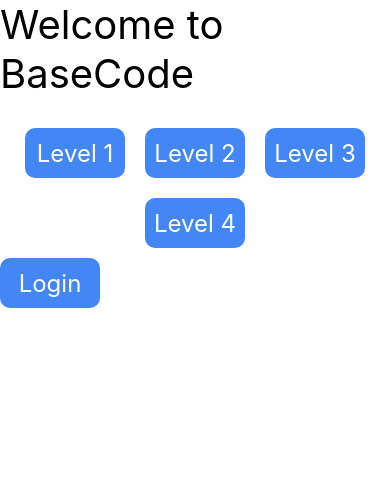
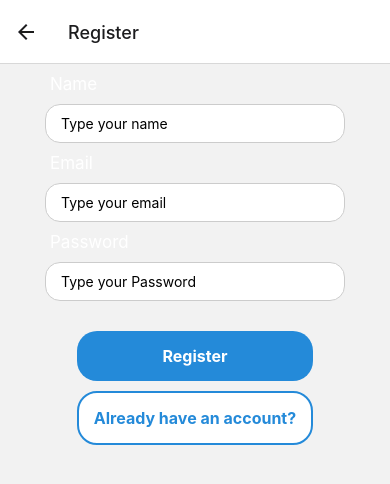
Before and after one commit to BasileDonnay/ProjetMobileII, a React Native app: screen /Register in a window 390 px wide. Shown: the top 484 px of the page. Built offline with nearby package versions, Linux system fonts and the light colour scheme; no server answers.

Commit message:
added login button to header

```diff
--- a/App.js
+++ b/App.js
@@ -1,10 +1,12 @@
 import React from 'react';
 import { NavigationContainer } from '@react-navigation/native';
 import { createStackNavigator } from '@react-navigation/stack';
+import CustomButton from './components/CustomButton';
 
 import HomeScreen from './pages/HomeScreen'; // Import HomeScreen component
 import LevelScreen from './pages/LevelScreen'; // Import Level component
 import LoginScreen from './pages/LoginScreen';
+import RegisterScreen from './pages/RegisterScreen';
 
 const Stack = createStackNavigator();
 
@@ -12,9 +14,30 @@ export default function App() {
   return (
     <NavigationContainer>
       <Stack.Navigator initialRouteName="Home">
-        <Stack.Screen name="Home" component={HomeScreen} options={{ headerShown: false }} />
+        <Stack.Screen
+          name="Home"
+          component={HomeScreen}
+          options={({route, navigation}) => ({
+            title: false,
+            headerTitle: false,
+            headerBackTitleVisible: false,
+            headerTransparent: true,
+            headerShadowVisible: false,
+            headerRight: () => (
+              <CustomButton
+              title={`Login`}
+              color='#8ceb34'
+              height={50}
+              width={100}
+              onPress={() => navigation.navigate('Login')}
+            />
+            ),
+        })}
+        />
+
         <Stack.Screen name="Level" component={LevelScreen} />
         <Stack.Screen name="Login" component={LoginScreen} />
+        <Stack.Screen name="Register" component={RegisterScreen} />
       </Stack.Navigator>
     </NavigationContainer>
   );
--- a/pages/HomeScreen.js
+++ b/pages/HomeScreen.js
@@ -1,18 +1,31 @@
 import React from 'react';
+import { useEffect, useState } from 'react';
 import { View, Text, ScrollView } from 'react-native';
 import { useNavigation } from '@react-navigation/native';
 import {styles} from '../styles/Styles'; // Import the styles
 import CustomButton from '../components/CustomButton';
-//import LoginButton from '../components/LoginButton';
+import { auth } from '../firebase';
 
 function HomeScreen() {
   const navigation = useNavigation();
+  const [username, setUsername] = useState('');
+
+   useEffect(() => {
+    auth.onAuthStateChanged((user) => {
+      if (user) {
+        setUsername(user.displayName || user.email);
+      } else {
+        setUsername('');
+      }
+    });
+  }, []);
 
   const levels = Array.from({ length: 4 }, (_, index) => index + 1);
 
   return (
     <View style={styles.container}>
       <Text style={styles.header}>Welcome to BaseCode</Text>
+      <Text>Hello, {username}!</Text>
       <ScrollView style={styles.scrollView}>
         <View style={styles.row}>
           {levels.map((level) => (
@@ -27,15 +40,7 @@ function HomeScreen() {
             </View>
           ))}
         </View>
-        <CustomButton
-          title={`Login`}
-          color='#4287f5'
-          height={50}
-          width={100}
-          onPress={() => navigation.navigate('Login')}
-        />
       </ScrollView>
-      {/* <LoginButton style={styles.loginButton} /> */}
     </View>
   );
 }
--- a/pages/LoginScreen.js
+++ b/pages/LoginScreen.js
@@ -4,12 +4,12 @@ import {
     KeyboardAvoidingView,
     Platform,
     ScrollView,
-    StyleSheet,
     Text,
     TextInput,
     TouchableOpacity,
     View,
 } from 'react-native';
+import { styles } from '../styles/Styles'; // Import the styles
 import { useNavigation } from '@react-navigation/core';
 import { auth } from '../firebase';
 
@@ -20,7 +20,6 @@ const LoginScreen = () => {
   const [password, setPassword] = useState('');
   const [error, setError] = useState('');
   const [loading, setLoading] = useState(false);
-    const [rememberMe, setRememberMe] = useState(false);
   const navigation = useNavigation();
 
   const handleLogin = () => {
@@ -30,7 +29,7 @@ const LoginScreen = () => {
         const user = userCredentials.user;
         setLoading(false);
 
-                navigation.navigate('Login', {screen: 'HomeScreen'});
+        navigation.navigate(`Home`)
       })
       .catch(error => {
         setError('E-mail address or password not correct');
@@ -45,8 +44,6 @@ const LoginScreen = () => {
         behavior="padding"
         keyboardVerticalOffset={Platform.OS === 'ios' ? 40 : 0}
       >
-                    <Text style={styles.title}>Multi Game Mobile</Text>
-
         <View style={styles.inputContainer}>
           <Text style={styles.inputLabel}>Email</Text>
           <TextInput
@@ -65,21 +62,7 @@ const LoginScreen = () => {
               style={[styles.input, styles.passwordInput]}
               secureTextEntry={!showPassword}
             />
-                            <TouchableOpacity
-                                style={styles.toggleIconContainer}
-                                onPress={() => setShowPassword(!showPassword)}
-                            >
-                            </TouchableOpacity>
             </View>
-
-                        <Text style={[styles.inputLabel, { marginLeft: 10 }]}>
-                            <TouchableOpacity onPress={() => setRememberMe(!rememberMe)}>
-                                <View style={styles.checkboxContainer}>
-                                    {rememberMe && <View style={styles.checkbox} />}
-                                </View>
-                            </TouchableOpacity>
-                            {' '} Remember Me
-                        </Text>
         </View>
 
         {error ? <Text style={styles.errorText}>{error}</Text> : null}
@@ -104,117 +87,4 @@ const LoginScreen = () => {
   );
 };
 
-const styles = StyleSheet.create({
-    passwordInputContainer: {
-        flexDirection: 'row',
-        alignItems: 'center',
-        position: 'relative', // Added for proper positioning of the eye icon
-    },
-    passwordInput: {
-        flex: 1,
-    },
-    toggleIconContainer: {
-        position: 'absolute',
-        right: 10, // Adjust the value based on your preference
-    },
-    checkboxContainer: {
-        width: 17,
-        height: 17,
-        borderWidth: 1,
-        borderColor: 'white',
-        borderRadius: 3,
-        justifyContent: 'center',
-        alignItems: 'center',
-    },
-    checkbox: {
-        width: 8,
-        height: 8,
-        backgroundColor: 'white',
-        borderRadius: 2,
-    },
-    backgroundImage: {
-        flex: 1,
-        resizeMode: 'cover',
-        justifyContent: 'center',
-    },
-    scrollViewContent: {
-        flexGrow: 1,
-        justifyContent: 'center',
-        alignItems: 'center',
-    },
-    container: {
-        flex: 1,
-        justifyContent: 'center',
-        alignItems: 'center',
-    },
-    title: {
-        fontSize: 36, // Augmentez la taille du texte
-        fontWeight: 'bold',
-        marginBottom: 20,
-        color: '#fff', // Couleur du texte
-        textShadowColor: '#000',
-        textShadowOffset: { width: 2, height: 2 },
-        textShadowRadius: 5,
-        marginTop:70,
-    },
-    inputContainer: {
-        width: 300,
-        alignItems: 'flex-start', // Alignez les éléments à gauche
-    },
-    inputLabel: {
-        marginLeft: 5, // Ajoutez une marge à gauche pour déplacer le inputContainer vers la droite
-        paddingTop: 10,
-        color: 'white',
-        fontSize: 17,
-        marginBottom: 5,
-    },
-    input: {
-        backgroundColor: '#fff',
-        paddingHorizontal: 15,
-        paddingVertical: 10,
-        borderRadius: 15,
-        marginTop: 5,
-        borderWidth: 1,
-        borderColor: '#ccc',
-        width: '100%',
-
-
-    },
-    buttonContainer: {
-        width: 220,
-        justifyContent: 'center',
-        alignItems: 'center',
-        marginTop: 40,
-    },
-    button: {
-        backgroundColor: '#248ad9',
-        width: '100%',
-        padding: 15,
-        borderRadius: 20,
-        alignItems: 'center',
-        marginTop: 20,
-    },
-    buttonOutline: {
-        backgroundColor: '#fff',
-        borderColor: '#248ad9',
-        borderWidth: 2,
-        borderRadius: 20,
-        marginTop: 10,
-    },
-    buttonText: {
-        color: 'white',
-        fontWeight: '700',
-        fontSize: 16,
-    },
-    buttonOutlineText: {
-        color: '#248ad9',
-        fontWeight: '700',
-        fontSize: 16,
-    },
-    errorText: {
-        color: 'red',
-        marginTop: 10,
-    },
-});
-
 export default LoginScreen;
--- /dev/null
+++ b/pages/RegisterScreen.js
@@ -0,0 +1,97 @@
+import React, { useState } from 'react';
+import {
+  ActivityIndicator,
+  KeyboardAvoidingView,
+  Platform,
+  ScrollView,
+  Text,
+  TextInput,
+  TouchableOpacity,
+  View,
+} from 'react-native';
+import { styles } from '../styles/Styles'; // Import the styles
+import { auth } from '../firebase';
+import { useNavigation } from '@react-navigation/core';
+
+const RegisterScreen = () => {
+  const [name, setName] = useState('');
+  const [email, setEmail] = useState('');
+  const [password, setPassword] = useState('');
+  const [error, setError] = useState('');
+  const [loading, setLoading] = useState(false);
+  const navigation = useNavigation();
+
+  const handleRegister = () => {
+    setLoading(true);
+    auth.createUserWithEmailAndPassword(email, password)
+      .then(userCredentials => {
+        const user = userCredentials.user;
+        // Update user profile with name
+        user.updateProfile({
+          displayName: name,
+        });
+
+        setLoading(false);
+        navigation.navigate('Home');
+      })
+      .catch(error => {
+        setError(error.message);
+        setLoading(false);
+      });
+  };
+
+  return (
+    <ScrollView contentContainerStyle={styles.scrollViewContent}>
+      <KeyboardAvoidingView
+        style={styles.container}
+        behavior="padding"
+        keyboardVerticalOffset={Platform.OS === 'ios' ? 40 : 0}
+      >
+        <View style={styles.inputContainer}>
+          <Text style={styles.inputLabel}>Name</Text>
+          <TextInput
+            placeholder="Type your name"
+            value={name}
+            onChangeText={(text) => setName(text)}
+            style={styles.input}
+          />
+          <Text style={styles.inputLabel}>Email</Text>
+          <TextInput
+            placeholder="Type your email"
+            value={email}
+            onChangeText={(text) => setEmail(text)}
+            style={styles.input}
+          />
+          <Text style={styles.inputLabel}>Password</Text>
+          <TextInput
+            placeholder="Type your Password"
+            value={password}
+            onChangeText={(text) => setPassword(text)}
+            style={styles.input}
+            secureTextEntry
+          />
+        </View>
+
+        {error ? <Text style={styles.errorText}>{error}</Text> : null}
+
+        <View style={styles.buttonContainer}>
+          <TouchableOpacity onPress={handleRegister} style={styles.button} disabled={loading}>
+            {loading ? (
+              <ActivityIndicator size="small" color="white" />
+            ) : (
+              <Text style={styles.buttonText}>Register</Text>
+            )}
+          </TouchableOpacity>
+          <TouchableOpacity
+            onPress={() => navigation.navigate('Login')}
+            style={[styles.button, styles.buttonOutline]}
+          >
+            <Text style={styles.buttonOutlineText}>Already have an account?</Text>
+          </TouchableOpacity>
+        </View>
+      </KeyboardAvoidingView>
+    </ScrollView>
+  );
+};
+
+export default RegisterScreen;
--- a/styles/Styles.js
+++ b/styles/Styles.js
@@ -39,4 +39,67 @@ export const styles = StyleSheet.create({
       backgroundColor: '#282c34',
       color: 'white',
     },
+    passwordInputContainer: {
+      flexDirection: 'row',
+      alignItems: 'center',
+      position: 'relative', // Added for proper positioning of the eye icon
+    },
+    passwordInput: {
+      flex: 1,
+    },
+    container: {
+      flex: 1,
+      justifyContent: 'center',
+      alignItems: 'center',
+    },
+    inputContainer: {
+      width: 300,
+      alignItems: 'flex-start', // Alignez les éléments à gauche
+    },
+    inputLabel: {
+      marginLeft: 5, // Ajoutez une marge à gauche pour déplacer le inputContainer vers la droite
+      paddingTop: 10,
+      color: 'white',
+      fontSize: 17,
+      marginBottom: 5,
+    },
+    input: {
+      backgroundColor: '#fff',
+      paddingHorizontal: 15,
+      paddingVertical: 10,
+      borderRadius: 15,
+      marginTop: 5,
+      borderWidth: 1,
+      borderColor: '#ccc',
+      width: '100%',
+    },
+    button: {
+      backgroundColor: '#248ad9',
+      width: '100%',
+      padding: 15,
+      borderRadius: 20,
+      alignItems: 'center',
+      marginTop: 20,
+    },
+    buttonOutline: {
+      backgroundColor: '#fff',
+      borderColor: '#248ad9',
+      borderWidth: 2,
+      borderRadius: 20,
+      marginTop: 10,
+    },
+    buttonText: {
+      color: 'white',
+      fontWeight: '700',
+      fontSize: 16,
+    },
+    buttonOutlineText: {
+      color: '#248ad9',
+      fontWeight: '700',
+      fontSize: 16,
+    },
+    errorText: {
+      color: 'red',
+      marginTop: 10,
+    },
 });
```
Lines whose indentation alone changed are shown as unchanged.
